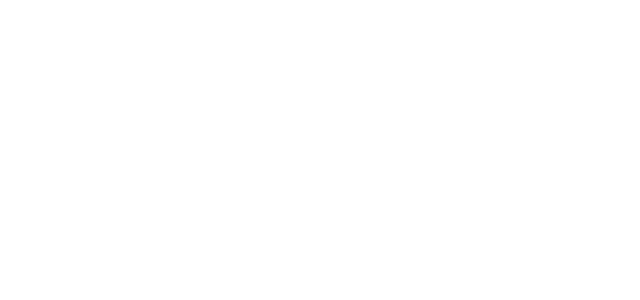
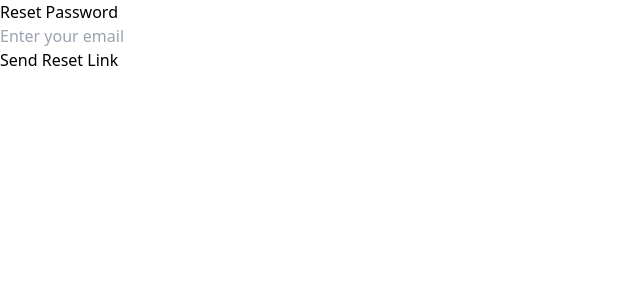
Before and after one commit to okemirio/Bookstore, a React (Vite) app in the folder Book_app/: page /send-reset-link in a window 1280 px wide. Before the commit this address had no page. Shown: the top 300 px of the page, without its empty margins (0-640 px from the left). Built offline with nearby package versions, Linux system fonts and the light colour scheme.

Commit message:
password reset

```diff
--- a/Book_app/package.json
+++ b/Book_app/package.json
@@ -11,6 +11,7 @@
   "dependencies": {
     "@reduxjs/toolkit": "^2.2.6",
     "axios": "^1.7.2",
+    "dotenv": "^16.4.5",
     "flutterwave-react-v3": "^1.3.2",
     "react": "^18.3.1",
     "react-dom": "^18.3.1",
--- a/Book_app/src/App.jsx
+++ b/Book_app/src/App.jsx
@@ -29,7 +29,7 @@ const App = () => {
     <React.Fragment>
       <BrowserRouter>
         <Routes>
-          <Route path="/request-reset" element={<RequestReset />} />
+          <Route path="/send-reset-link" element={<RequestReset />} />
           <Route path="/reset-password/:token" element={<ResetPassword />} />
           <Route path="/payment-result" element={<PaymentResult />} />
           <Route path="/payment-callback" element={<PaymentCallback />} />
--- a/Book_app/src/Componets/Login.jsx
+++ b/Book_app/src/Componets/Login.jsx
@@ -143,7 +143,7 @@ const Login = () => {
             {/* Forgot Password Link */}
             <div>
               <Link
-                to="/request-reset"
+                to="/send-reset-link"
                 className="text-sm text-blue-600 hover:text-blue-500"
               >
                 Forgot your password?
--- a/Book_app/src/Componets/RequestReset.jsx
+++ b/Book_app/src/Componets/RequestReset.jsx
@@ -14,7 +14,7 @@ const RequestReset = () => {
     e.preventDefault();
     try {
       // Send request to backend to send reset email
-      const response = await axios.post("https://bookkapp-backend.vercel.app/auth/reset-password", { email });
+      const response = await axios.post("https://bookkapp-backend.vercel.app/auth/send-reset-link", { email });
       console.log(response)
       setMessage(response.data.message);
     } catch (error) {
--- a/Book_app/src/Componets/ResetPassword.jsx
+++ b/Book_app/src/Componets/ResetPassword.jsx
@@ -9,26 +9,21 @@ const ResetPassword = () => {
   const [message, setMessage] = useState("");
   const navigate = useNavigate();
 
-  // Handle changes in the password inputs
   const handlePasswordChange = (e) => setPassword(e.target.value);
   const handleConfirmPasswordChange = (e) => setConfirmPassword(e.target.value);
 
-  // Handle form submission to reset the password
   const handleSubmit = async (e) => {
     e.preventDefault();
 
-    // Check if passwords match
     if (password !== confirmPassword) {
       setMessage("Passwords do not match.");
       return;
     }
 
     try {
-      // Send request to backend to reset password
-      const response = await axios.post(`https://bookkapp-backend.vercel.app/auth/reset-password/${token}`, { password });
+      const response = await axios.post(`${process.env.REACT_APP_API_URL}/auth/reset-password/${token}`, { password });
       setMessage(response.data.message);
 
-      // Redirect to login page after successful password reset
       setTimeout(() => {
         navigate("/");
       }, 2000);
```
Also changed, not shown: Book_app/Vercel.json, 2 other files (tests, documents, lock files or other folders).
